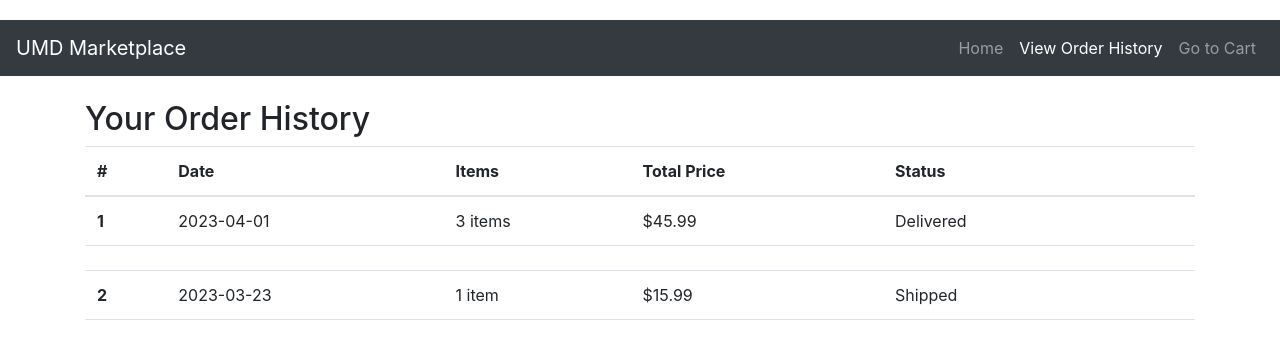
After one commit to kruthig17/UMDMarketPlace, a Flask app: page /orderhistory in a window 1280 px wide. The commit adds this page. Shown: the top 359 px of the page. Run offline with Flask 3, Linux system fonts and the light colour scheme; some libraries are stand-ins or nearby versions.

Commit message:
added search,filter and view order history page

```diff
--- a/Project/app.py
+++ b/Project/app.py
@@ -26,15 +26,20 @@ def login():
 def signup():
     return render_template('signup.html')
 
+@app.route('/orderhistory')
+def orderhistory():
+    return render_template('orderhistory/orderhistory.html')
+
 @app.route('/shopping')
 def shop():
     items = [
-    {"name": "Item 1", "description": "Description for Item 1", "image": "https://via.placeholder.com/150"},
-    {"name": "Item 2", "description": "Description for Item 2", "image": "https://via.placeholder.com/150"},
-    {"name": "Item 3", "description": "Description for Item 3", "image": "https://via.placeholder.com/150"},
-    {"name": "Item 4", "description": "Description for Item 4", "image": "https://via.placeholder.com/150"},
-    {"name": "Item 5", "description": "Description for Item 5", "image": "https://via.placeholder.com/150"}
+    {"name": "Item 1", "description": "Description for Item 1","price":"$250", "image": "https://via.placeholder.com/150"},
+    {"name": "Item 2", "description": "Description for Item 2", "image": "https://via.placeholder.com/150","price":"$350"},
+    {"name": "Item 3", "description": "Description for Item 3", "image": "https://via.placeholder.com/150","price":"$250"},
+    {"name": "Item 4", "description": "Description for Item 4", "image": "https://via.placeholder.com/150","price":"$150"},
+    {"name": "Item 5", "description": "Description for Item 5", "image": "https://via.placeholder.com/150","price":"$50"}
 ]
+
 
     return render_template('shop/shop.html', items=items)
 if __name__ == '__main__':
--- /dev/null
+++ b/Project/templates/orderhistory/orderhistory.html
@@ -0,0 +1,125 @@
+<!DOCTYPE html>
+<html lang="en">
+<head>
+    <meta charset="UTF-8">
+    <meta name="viewport" content="width=device-width, initial-scale=1.0">
+    <title>Order History - UMD Marketplace</title>
+    <link rel="stylesheet" href="https://stackpath.bootstrapcdn.com/bootstrap/4.5.2/css/bootstrap.min.css">
+    <style>
+        body { margin-top: 20px; }
+        .table-hover tbody tr:hover td, .table-hover tbody tr:hover th {
+            background-color: #f5f5f5;
+        }
+        .accordion-toggle .expand-button::after {
+            font-family: "Font Awesome 5 Free";
+            content: "\f067"; /* FontAwesome plus icon */
+            float: right;
+            color: grey;
+        }
+        .accordion-toggle.collapsed .expand-button::after {
+            content: "\f068"; /* FontAwesome minus icon */
+        }
+        .accordion-toggle {
+            cursor: pointer;
+        }
+    </style>
+</head>
+<body>
+<nav class="navbar navbar-expand-lg navbar-dark bg-dark">
+    <a class="navbar-brand" href="#">UMD Marketplace</a>
+    <div class="collapse navbar-collapse" id="navbarNavAltMarkup">
+        <div class="navbar-nav ml-auto">
+            <a class="nav-item nav-link" href="shopping.html">Home</a>
+            <a class="nav-item nav-link active" href="#">View Order History</a>
+            <a class="nav-item nav-link" href="#">Go to Cart</a>
+        </div>
+    </div>
+</nav>
+
+<div class="container mt-4">
+    <h2>Your Order History</h2>
+    <table class="table table-hover">
+        <thead>
+            <tr>
+                <th scope="col">#</th>
+                <th scope="col">Date</th>
+                <th scope="col">Items</th>
+                <th scope="col">Total Price</th>
+                <th scope="col">Status</th>
+                <th scope="col"></th> <!-- For the expand/collapse icon -->
+            </tr>
+        </thead>
+        <tbody>
+            <!-- Sample Data - Replace with dynamic data if needed -->
+            <tr class="accordion-toggle collapsed" data-toggle="collapse" data-target="#order1-details">
+                <th scope="row">1</th>
+                <td>2023-04-01</td>
+                <td>3 items</td>
+                <td>$45.99</td>
+                <td>Delivered</td>
+                <td class="expand-button"></td>
+            </tr>
+            <tr>
+                <td colspan="6" class="hiddenRow">
+                    <div class="collapse" id="order1-details">
+                        <table class="table table-sm">
+                            <thead>
+                                <tr>
+                                    <th>Item Name</th>
+                                    <th>Quantity</th>
+                                    <th>Price</th>
+                                </tr>
+                            </thead>
+                            <tbody>
+                                <tr>
+                                    <td>Product A</td>
+                                    <td>1</td>
+                                    <td>$15.99</td>
+                                </tr>
+                                <tr>
+                                    <td>Product B</td>
+                                    <td>1</td>
+                                    <td>$20.00</td>
+                                </tr>
+                                <tr>
+                                    <td>Product C</td>
+                                    <td>1</td>
+                                    <td>$10.00</td>
+                                </tr>
+                            </tbody>
+                        </table>
+                    </div>
+                </td>
+            </tr>
+            <tr class="accordion-toggle collapsed" data-toggle="collapse" data-target="#order2-details">
+                <th scope="row">2</th>
+                <td>2023-03-23</td>
+                <td>1 item</td>
+                <td>$15.99</td>
+                <td>Shipped</td>
+                <td class="expand-button"></td>
+            </tr>
+            <tr>
+                <td colspan="6" class="hiddenRow">
+                    <div class="collapse" id="order2-details">
+                        <table class="table table-sm">
+                            <tbody>
+                                <tr>
+                                    <td>Product D</td>
+                                    <td>1</td>
+                                    <td>$15.99</td>
+                                </tr>
+                            </tbody>
+                        </table>
+                    </div>
+                </td>
+            </tr>
+        </tbody>
+    </table>
+</div>
+
+<script src="https://code.jquery.com/jquery-3.5.1.slim.min.js"></script>
+<script src="https://cdn.jsdelivr.net/npm/@popperjs/core@2.5.4/dist/umd/popper.min.js"></script>
+<script src="https://stackpath.bootstrapcdn.com/bootstrap/4.5.2/js/bootstrap.min.js"></script>
+</body>
+</html>
```
Also changed, not shown: Project/templates/shop/shop.html (+59 -18 lines).
